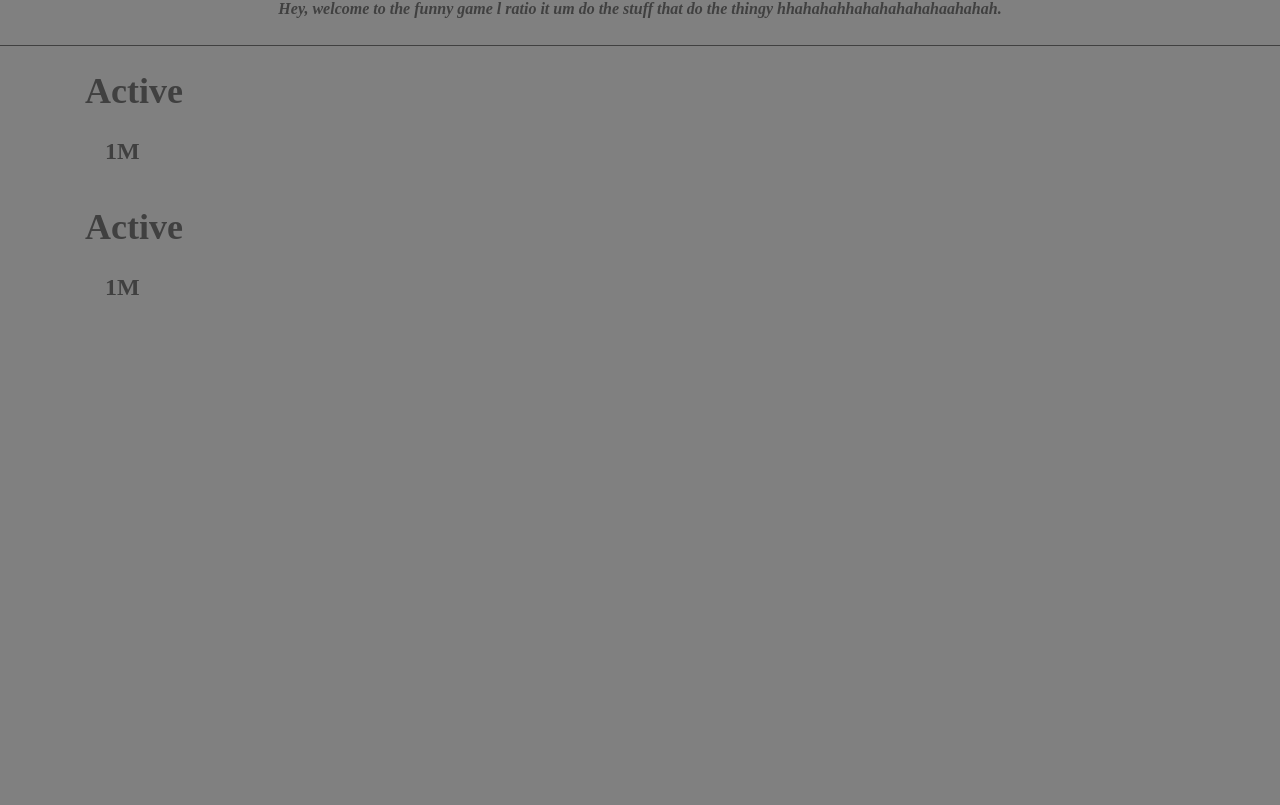
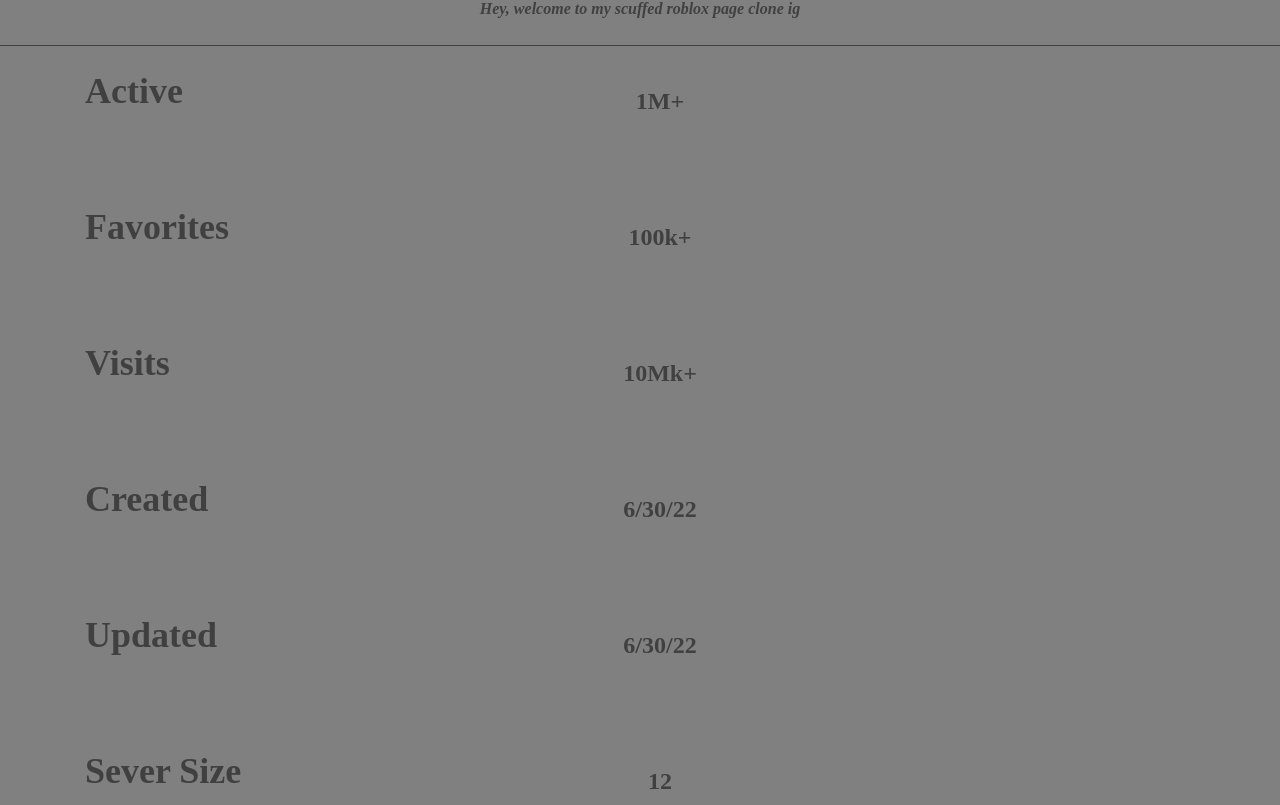
Before and after one commit to nothankyouwdym/Roblox-Page-Project, a React (Vite) app: page /About in a window 1280 px wide. Shown: the part 475-1280 px from the top of the page. Before the commit the page ends 932 px from the top, so only its background shows below. Built offline with nearby package versions, Linux system fonts and the light colour scheme.

Commit message:
2 files modified

```diff
--- a/src/About.jsx
+++ b/src/About.jsx
@@ -9,19 +9,34 @@ const About = () =>{
       <p>
         <strong>
           <em>
-            Hey, welcome to the funny game l ratio it um do the stuff that do the thingy hhahahahhahahahahahaahahah.
+            Hey, welcome to my scuffed roblox page clone ig
           </em>
         </strong>
       </p>
 
       <MakeTBlackL />
 
-      <section id="about-low">
-        <h1>Active</h1>
-        <h4 id="about-low-number">1M</h4>
+      <section>
+        <h1 id="about-low">Active</h1>
+        <h4 id="about-low-number">1M+</h4>
 
-        <h1>Active</h1>
-        <h4 id="about-low-number">1M</h4>
+        <h1 id="about-low">Favorites</h1>
+        <h4 id="about-low-number">100k+</h4>
+
+        <h1 id="about-low">Visits</h1>
+        <h4 id="about-low-number">10Mk+</h4>
+
+        <h1 id="about-low">Created</h1>
+        <h4 id="about-low-number">6/30/22</h4>
+
+        <h1 id="about-low">Updated</h1>
+        <h4 id="about-low-number">6/30/22</h4>
+
+        <h1 id="about-low">Sever Size</h1>
+        <h4 id="about-low-number">12</h4>
+
+        <h1 id="about-low">Genre</h1>
+        <h4 id="about-low-number">Adventure</h4>
       </section>
     </section>
   )
--- a/src/index.css
+++ b/src/index.css
@@ -42,6 +42,7 @@ body {
 #about-low-number{
   position: relative;
   left: 20px;
+  bottom: 50px;
 }
 
 #lower{
@@ -62,6 +63,7 @@ body {
 
 
 #about-low{
+  display: flex;
   text-align: left;
 }
 
```
